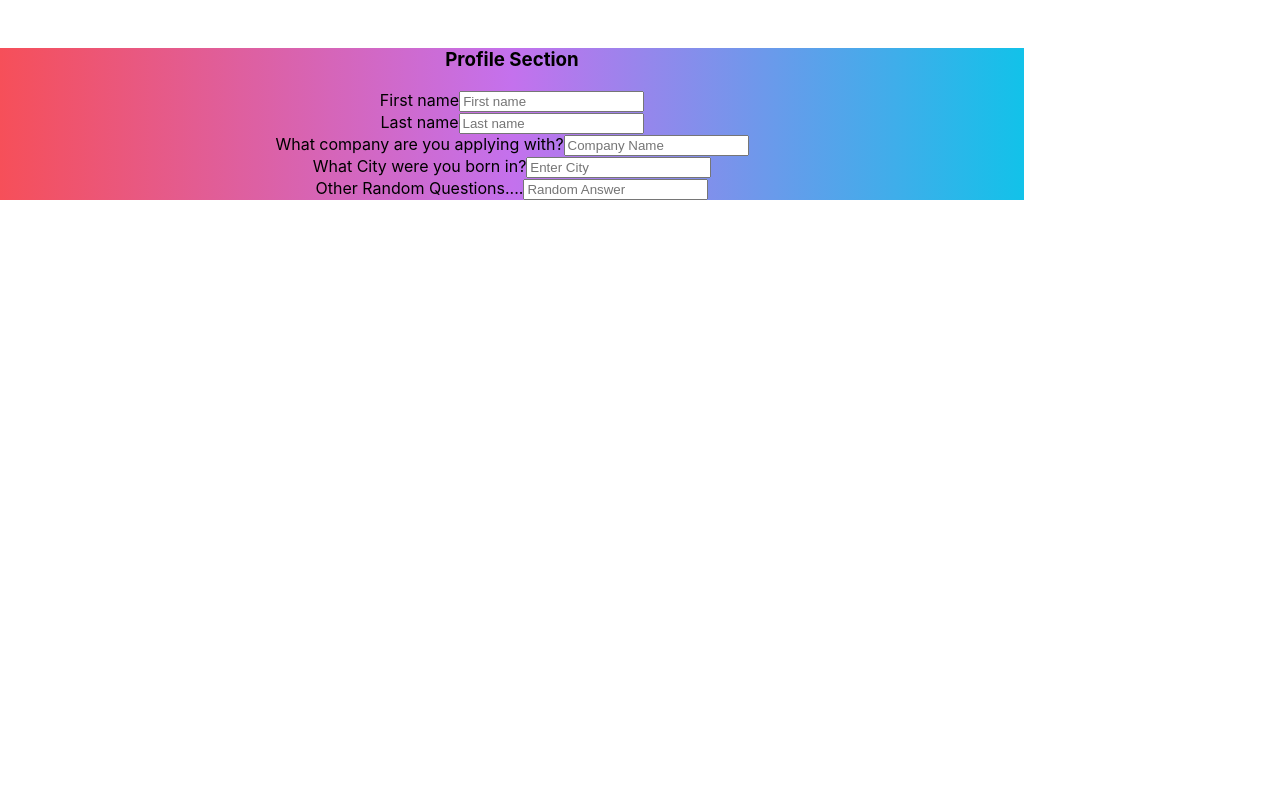
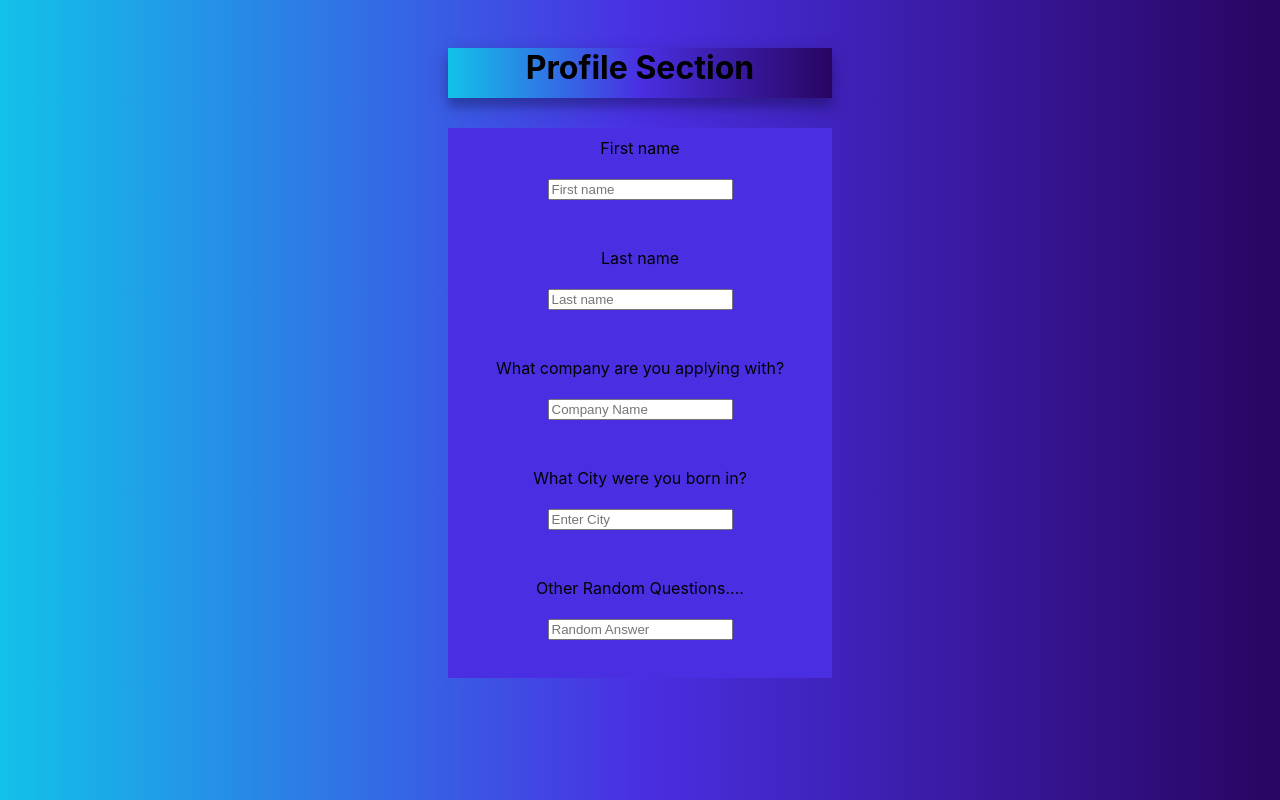
Before and after one commit to Myra-R/CyberSafe, a React (Create React App) app in the folder client/: page /profile in a window 1280 px wide. Built offline with nearby package versions, Linux system fonts and the light colour scheme.

Commit message:
css animation

```diff
--- a/client/src/App.css
+++ b/client/src/App.css
@@ -1,3 +1,3 @@
 .body{
-    background-color: teal;
+    background:linear-gradient(to right, #12c2e9, #4a2fe2, #280561);;
 }
--- a/client/src/components/login/login.css
+++ b/client/src/components/login/login.css
@@ -1,7 +1,14 @@
+
 form{
-    margin-top: 3em;
-    max-width: 80%;
-    text-align: center;
-    background: -webkit-linear-gradient(to right, #f64f59, #c471ed, #12c2e9);  /* Chrome 10-25, Safari 5.1-6 */
-  background: linear-gradient(to right, #f64f59, #c471ed, #12c2e9);
+  margin-top: 3em;
+  margin-inline: auto;
+  max-width: 30%;
+  text-align: center;
+  background: linear-gradient(to right, #12c2e9, #4a2fe2, #280561);
+  width: 550px;
+  height: 250px;
+  box-shadow: 0 9px 8px 0 rgba(10, 2, 39, 0.2), 0 6px 20px 0 rgba(0, 0, 0, 0.19);
+  text-align: center;
+  position: relative;
+
 }
--- a/client/src/components/profile/index.js
+++ b/client/src/components/profile/index.js
@@ -4,31 +4,31 @@ import './profile.css';
 
         function Profile() {
         return (
-            <form className="form">
-                <h3>Profile Section</h3>
+            <form id="profile">
+                <h1>Profile Section</h1>
 
-                <div className="form-group">
-                    <label>First name</label>
+                <div id="form-firstName">
+                    <label>First name</label><br></br><br></br>
                     <input type="text" className="form-control" placeholder="First name" />
                 </div>
 
-                <div className="form-group">
-                    <label>Last name</label>
+                <div id="form-lastName">
+                    <label>Last name</label><br></br><br></br>
                     <input type="text" className="form-control" placeholder="Last name" />
                 </div>
 
-                <div className="form-group">
-                    <label>What company are you applying with?</label>
+                <div id="form-company">
+                    <label>What company are you applying with?</label><br></br><br></br>
                     <input type="email" className="form-control" placeholder="Company Name" />
                 </div>
 
-                <div className="form-group">
-                    <label>What City were you born in?</label>
+                <div id="form-city">
+                    <label>What City were you born in?</label><br></br><br></br>
                     <input type="password" className="form-control" placeholder="Enter City" />
                 </div>
 
-                <div className="form-group">
-                    <label>Other Random Questions....</label>
+                <div id="form-question">
+                    <label>Other Random Questions....</label><br></br><br></br>
                     <input type="password" className="form-control" placeholder="Random Answer" />
                 </div>
 
--- a/client/src/components/profile/profile.css
+++ b/client/src/components/profile/profile.css
@@ -0,0 +1,78 @@
+#profile{
+    width: auto;
+    text-align: center;
+    height: 50px;
+    background-color:linear-gradient(to right, #12c2e9, #4a2fe2, #280561);
+    position: relative;
+}
+
+#form-firstName{
+    width: auto;
+    padding-top: 10px;
+    height: 100px;
+    position: relative;
+    animation-name: example;
+    animation-duration: 2s;
+    animation-delay: 1.3s;
+    animation-fill-mode: forwards;
+    z-index: 3;
+}
+
+@keyframes example{
+    from {top: -500px; backround-color:linear-gradient(to right, #12c2e9, #4a2fe2, #280561);}
+    to {top: 20px; background-color: #4a2fe2;}
+    to {transform: translateY(0);}
+}
+
+#form-lastName{
+    width: auto;
+    padding-top: 10px;
+    height: 100px;
+    background-color: linear-gradient(to right, #12c2e9, #4a2fe2, #280561);
+    position: relative;
+    animation-name: example;
+    animation-duration: 2s;
+    animation-delay: 1s;
+    animation-fill-mode: forwards;
+    z-index: 2;
+}
+
+#form-company{
+    width: auto;
+    padding-top: 10px;
+    height: 100px;
+    background-color: linear-gradient(to right, #12c2e9, #4a2fe2, #280561);
+    position: relative;
+    animation-name: example;
+    animation-duration: 2s;
+    animation-delay: .7s;
+    animation-fill-mode: forwards;
+    z-index: 1;
+}
+
+#form-city{
+    width: auto;
+    padding-top: 10px;
+    height: 100px;
+    background-color: linear-gradient(to right, #12c2e9, #4a2fe2, #280561);
+    position: relative;
+    animation-name: example;
+    animation-duration: 2s;
+    animation-delay: .3s;
+    animation-fill-mode: forwards;
+    z-index: 1;
+
+}
+
+#form-question{
+    width: auto;
+    padding-top: 10px;
+    height: 100px;
+    background-color: linear-gradient(to right, #12c2e9, #4a2fe2, #280561);
+    position: relative;
+    animation-name: example;
+    animation-duration: 2s;
+    animation-delay: .1s;
+    animation-fill-mode: forwards;
+    z-index: 1;
+}
--- a/client/src/index.css
+++ b/client/src/index.css
@@ -5,6 +5,7 @@ body {
     sans-serif;
   -webkit-font-smoothing: antialiased;
   -moz-osx-font-smoothing: grayscale;
+  background: linear-gradient(to right, #12c2e9, #4a2fe2, #280561);
 }
 
 code {
```
